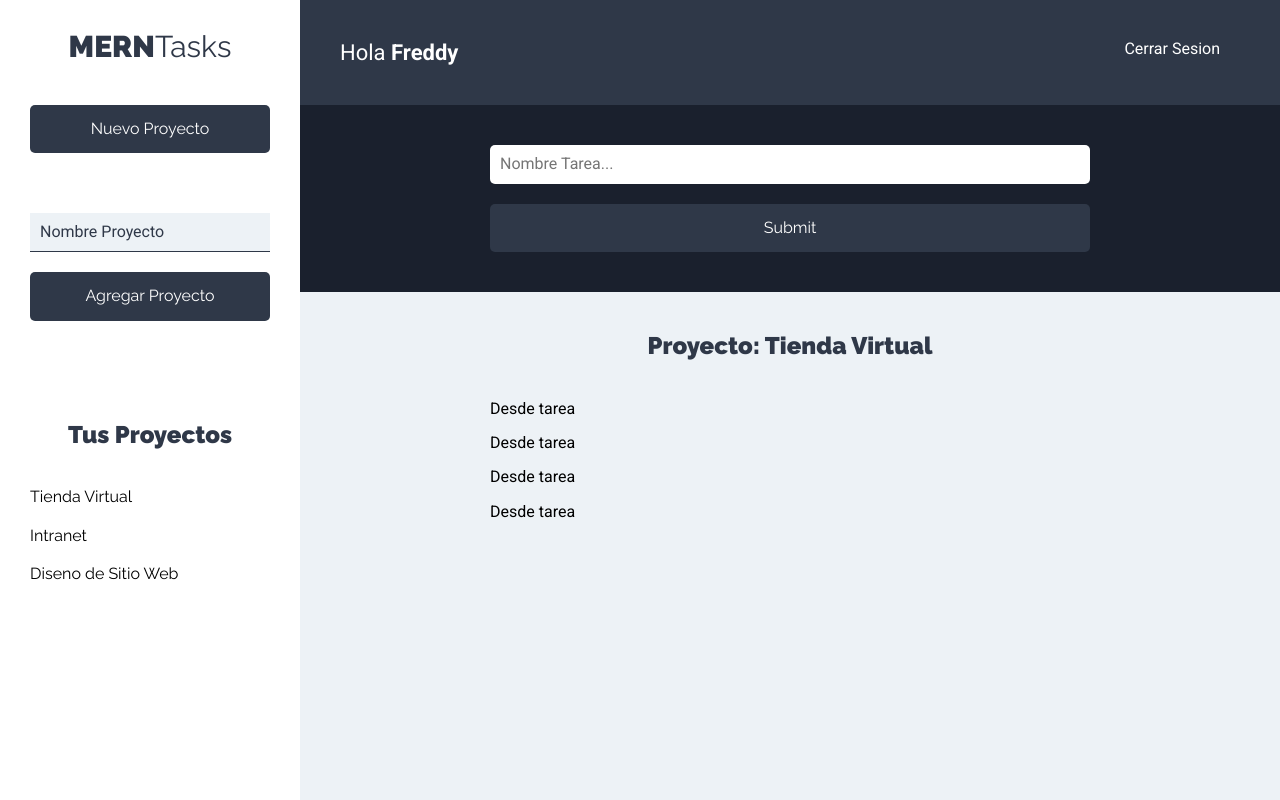
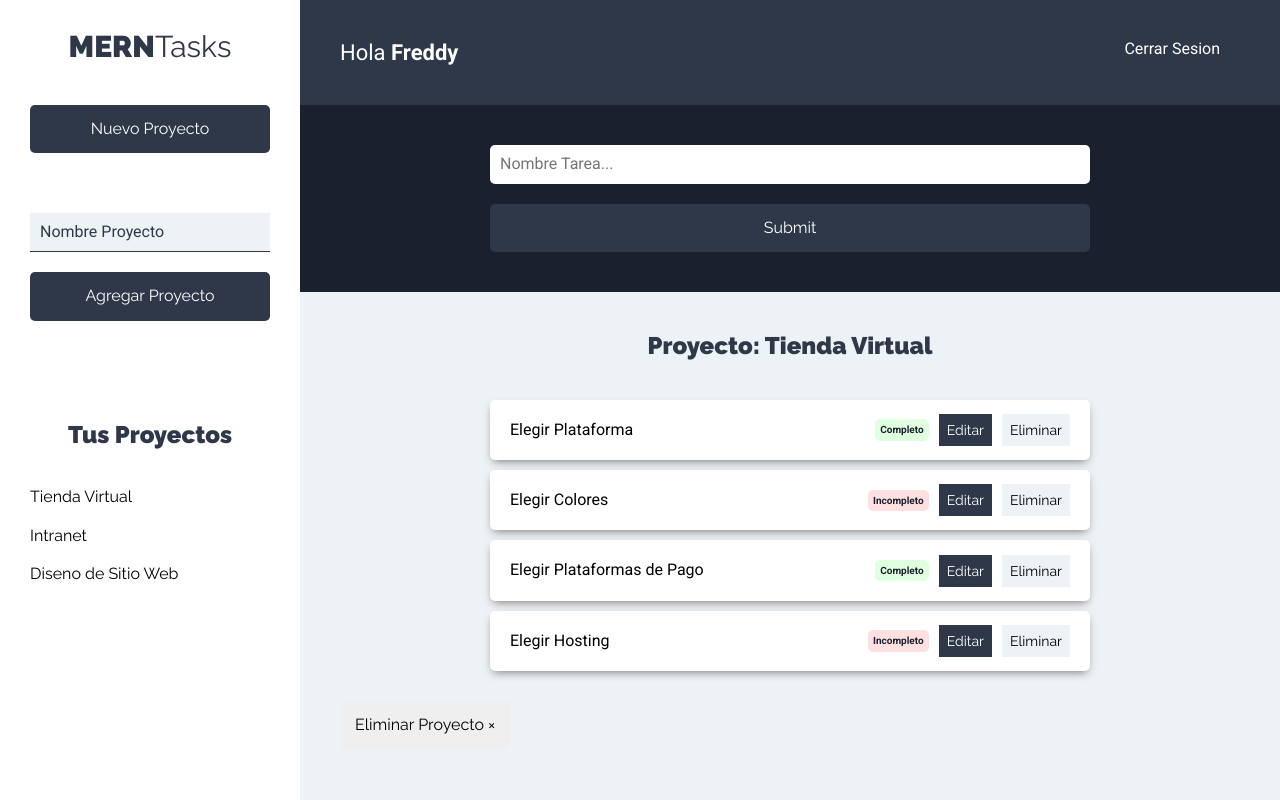
Before and after one commit to freddyarteaga/MERNTasks_CLIENTE, a React (Create React App) app: page /proyectos in a window 1280 px wide. Built offline with nearby package versions, Linux system fonts and the light colour scheme.

Commit message:
trabajando con la interfaz de tareas

```diff
--- a/src/components/tareas/ListadoTareas.js
+++ b/src/components/tareas/ListadoTareas.js
@@ -24,6 +24,11 @@
                     ))
                 }
             </ul>
+
+            <button
+                type='button'
+                className='btn btn-eliminar'
+            >Eliminar Proyecto &times;</button>
         </Fragment>
 
      );
--- a/src/components/tareas/Tarea.js
+++ b/src/components/tareas/Tarea.js
@@ -1,7 +1,37 @@
 import React from 'react';
 
-const Tarea = () => {
-    return ( <p>Desde tarea</p> );
+const Tarea = ({tarea}) => {
+    return (
+        <li className='tarea sombra'>
+            <p>{ tarea.nombre }</p>
+            <div className='estado'>
+                { tarea.estado
+                ?
+                    (
+                        <button
+                            type='button'
+                            className='completo'
+                        >Completo</button>
+                    )
+                :
+                        (
+                            <button
+                                type='button'
+                                className='incompleto'
+                            >Incompleto</button>
+                        )
+                }
+            </div>
+            <div className='acciones'>
+                <button
+                    type='button'
+                    className='btn btn-primario'> Editar</button>
+                <button
+                    type='button'
+                    className='btn btn-secundario'> Eliminar</button>
+            </div>
+        </li>
+     );
 }
 
 export default Tarea;
```
